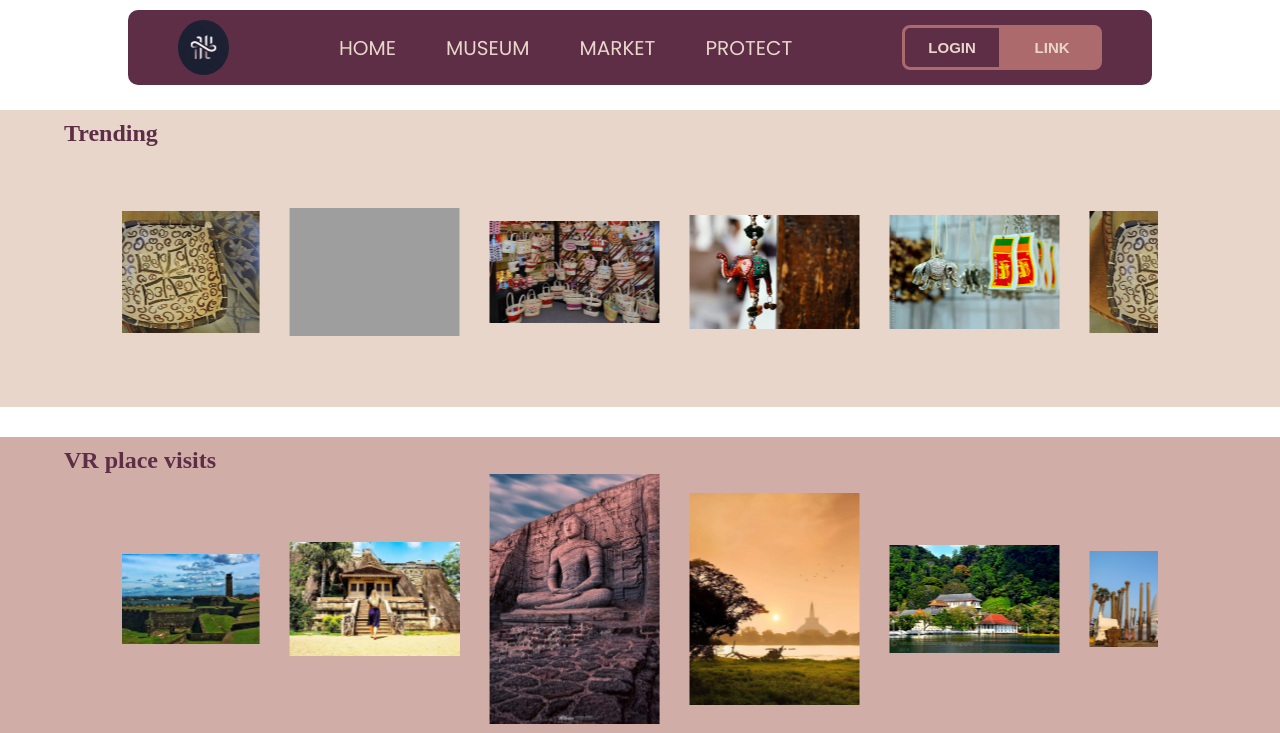
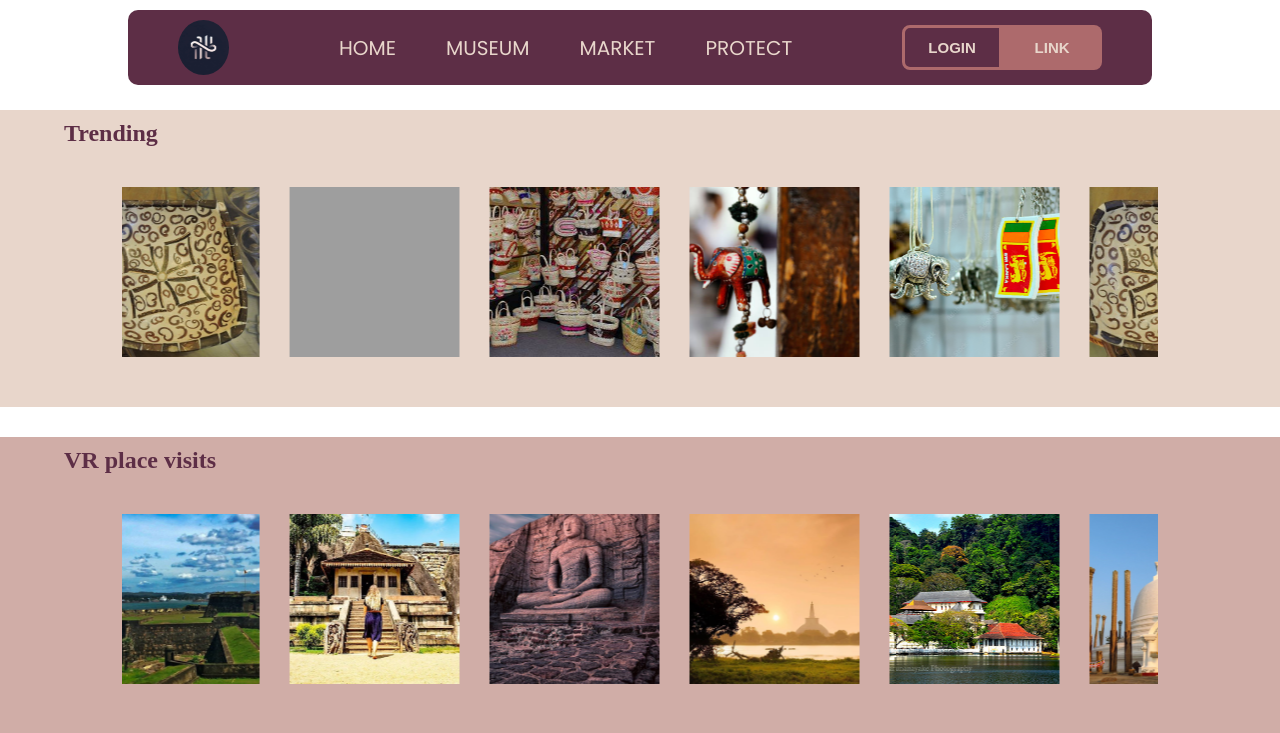
Before and after one commit to IHANsaja/HeritageLink, a PHP site: page /museum.html in a window 1280 px wide. Shown: the top 733 px of the page. Run offline with PHP 8.4, Linux system fonts and the light colour scheme; grey boxes are pictures that could not be loaded.

Commit message:
Change image size
Set images to uniform width and height; Updated select images

```diff
--- a/museum.html
+++ b/museum.html
@@ -107,7 +107,7 @@
                 <div class="slide"><img src="assets/thuparamaya.jpeg" alt=""></div>
                 <div class="slide"><img src="assets/watadageya.jpeg" alt=""></div>
                 <div class="slide"><img src="assets/yapahuwa1.jpg" alt=""></div>
-                <div class="slide"><img src="assets/sigiriya.jpg" alt=""></div>
+                <div class="slide"><img src="assets/sigiriya1.jpg" alt=""></div>
                 <div class="slide"><img src="assets/gallefort.jpg" alt=""></div>
                 <div class="slide"><img src="assets/amb.jpg" alt=""></div>
                 <div class="slide"><img src="assets/place1.jpg" alt=""></div>
--- a/styles/museum.css
+++ b/styles/museum.css
@@ -58,9 +58,10 @@ body {
 }
 
 .slide img {
-    background-size: cover;
+    object-fit: cover;
     width: 100%;
-    transition: transform 1s;
+    height: 100%;
+    transition: transform 0.5s;
 }
 
 .slide img:hover {
```
